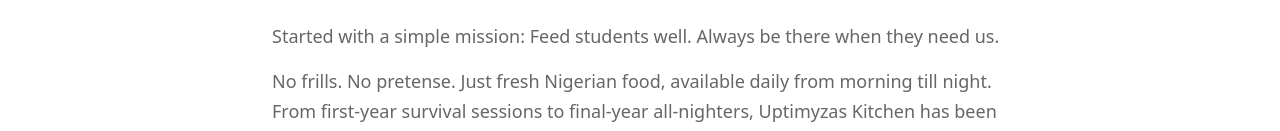
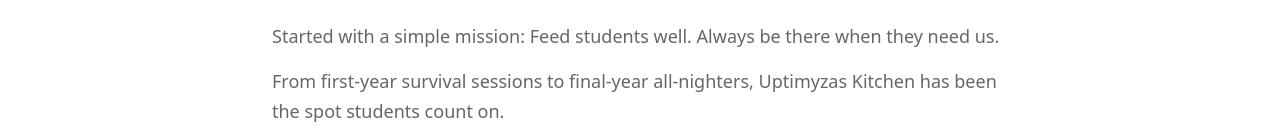
Before and after one commit to thejuolaamt/uptimyzas-kitchen-website, a Next.js app: page /about in a window 1280 px wide. Shown: the part 810-941 px from the top of the page. Built offline with nearby package versions, Linux system fonts and the light colour scheme.

Commit message:
latest update

```diff
--- a/app/about/page.tsx
+++ b/app/about/page.tsx
@@ -64,8 +64,7 @@
               when they need us.
             </p>
             <p>
-              No frills. No pretense. Just fresh Nigerian food, available daily
-              from morning till night. From first-year survival sessions to
+              From first-year survival sessions to
               final-year all-nighters, Uptimyzas Kitchen has been the spot
               students count on.
             </p>
--- a/app/contact/page.tsx
+++ b/app/contact/page.tsx
@@ -4,11 +4,11 @@
 export const metadata: Metadata = {
   title: "Contact Us",
   description:
-    "Get in touch with Uptimyzas Kitchen. Call, WhatsApp, email, or send us a message. We're right here on Ondo Campus.",
+    "Get in touch with Uptimyzas Kitchen. Call, WhatsApp, email, or send us a message.",
   openGraph: {
     title: "Contact Us | Uptimyzas Kitchen",
     description:
-      "Have a question? Want to order? We'd love to hear from you.",
+      "We'd love to hear from you.",
   },
 };
 
--- a/app/menu/page.tsx
+++ b/app/menu/page.tsx
@@ -8,7 +8,7 @@
   openGraph: {
     title: "Menu | Uptimyzas Kitchen",
     description:
-      "Fresh Nigerian food made daily. Browse our full menu with prices.",
+      "Browse our full menu with prices, take your time.",
   },
 };
 
```
